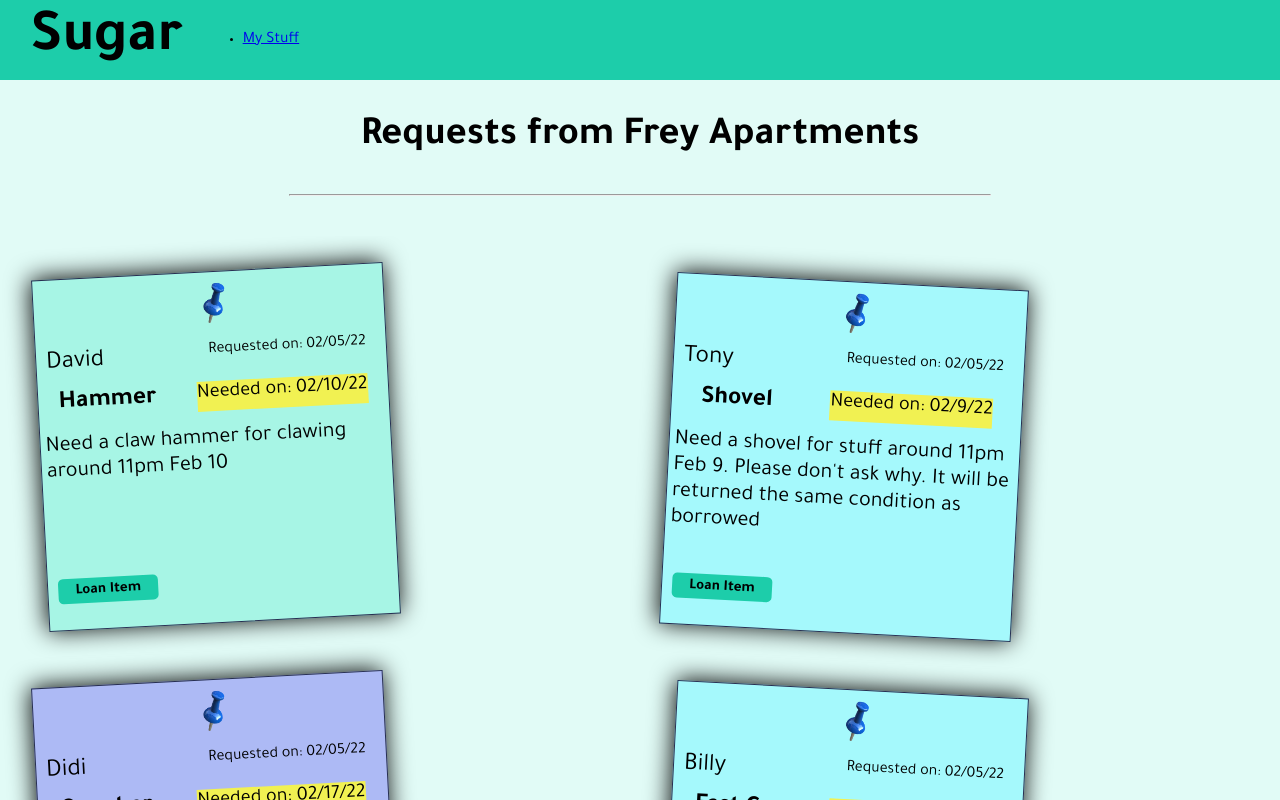
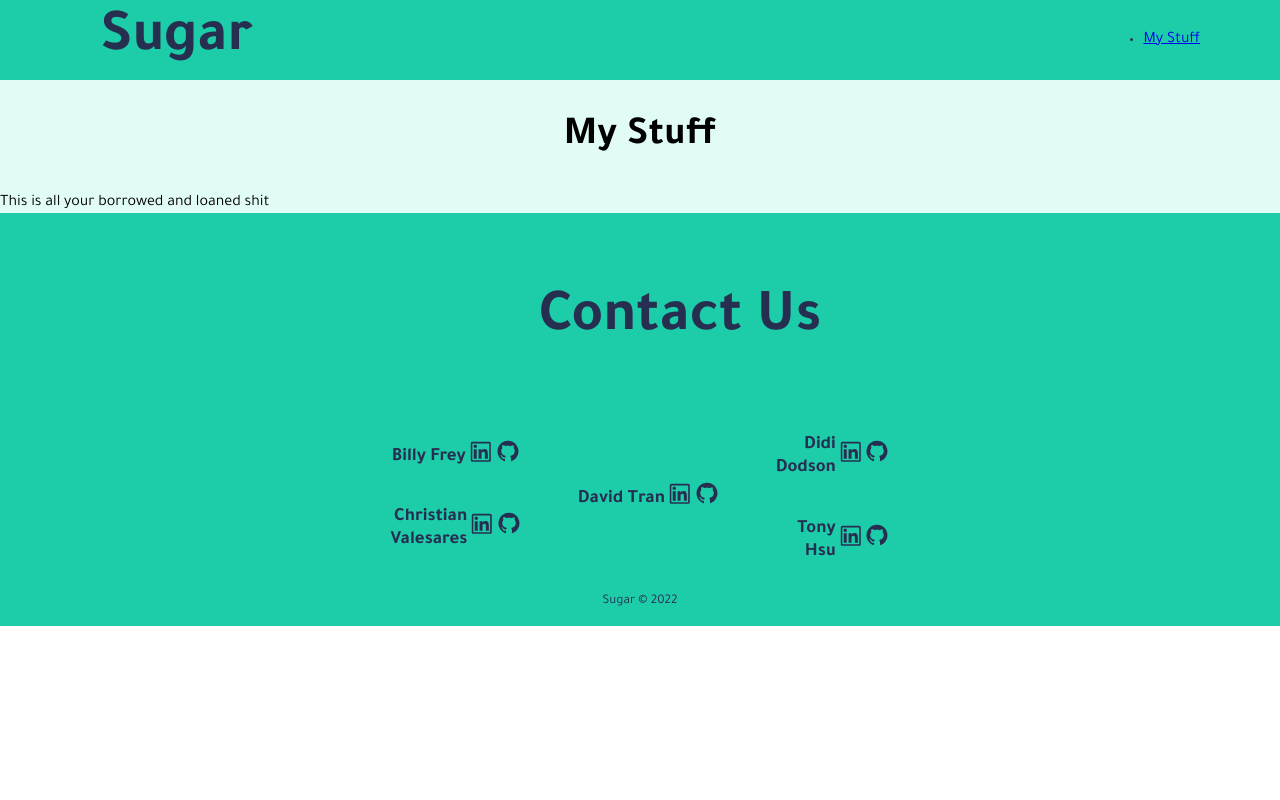
Before and after one commit to 2108-Sugar/Sugar_FE, a React (Create React App) app: page /my-stuff in a window 1280 px wide. Shown: the top 800 px of the page. Built offline with nearby package versions, Linux system fonts and the light colour scheme; a web font is replaced by a local one.

Commit message:
Move button to end and set up routes

```diff
--- a/src/Components/App/App.js
+++ b/src/Components/App/App.js
@@ -2,8 +2,9 @@ import React, { Component } from 'react';
 import Header from '../Header/Header';
 import data from '../SampleData/sample-data';
 import DashboardCardContainer from '../DashboardCardContainer/DashboardCardContainer';
-
+import { Routes, Route } from 'react-router-dom';
 import './App.css'
+import MyStuffContainer from '../MyStuffContainer/MyStuffContainer';
 
 import Footer from '../Footer/Footer';
 
@@ -32,9 +33,22 @@ class App extends Component {
     return (
       <main className='App'>
         <Header communityPage={this.state.communityPage} togglePage={this.togglePage}/>
-        <h2 className='request-title'>Requests from Frey Apartments</h2>
-        <hr/>
-        <DashboardCardContainer requests={this.state.requests} />
+        <Routes>
+          <Route path='/' element={
+            <div className='community-page'>
+              <h2 className='request-title'>Requests from Frey Apartments</h2>
+              <DashboardCardContainer requests={this.state.requests} />
+            </div>
+          }
+          />
+          <Route path='/my-stuff' element={
+            <div className='requests-page'>
+              <h2 className='request-title'>My Stuff</h2>
+              <MyStuffContainer />
+            </div>
+          }
+          />
+        </Routes>
         <Footer />
       </main>
     )
--- a/src/Components/Header/Header.css
+++ b/src/Components/Header/Header.css
@@ -3,13 +3,18 @@
   width: 100vw;
   height: 10vh;
   display: flex;
-  justify-content: flex-start;
+  justify-content: space-between;
   align-items: center;
+  color: #272F51
 }
 
 h1 {
-  margin-left: 10px;
+  margin-left: 5rem;
   font-size: 60px;
   font-weight: 700;
   padding: 20px;
 }
+
+.nav-button {
+  margin-right: 5rem;
+}
--- a/src/Components/Header/Header.js
+++ b/src/Components/Header/Header.js
@@ -1,4 +1,4 @@
-import React, { useState } from 'react';
+import React from 'react';
 import './Header.css';
 import { Link } from 'react-router-dom';
 
@@ -8,14 +8,14 @@ const Header = ({ communityPage, togglePage }) => {
     <div className='header-container'>
       <h1>Sugar</h1>
       <ul className='nav-container'>
-      {communityPage ? <li className='community'>
+      {communityPage ? <li className='nav-button'>
           <Link to='/'>
             <span onClick={togglePage}>My Stuff</span>
           </Link>
         </li>
         :
-        <li className='community'>
-          <Link to='/'>
+        <li className='nav-button'>
+          <Link to='/my-stuff'>
             <span onClick={togglePage}>Community Page</span>
           </Link>
         </li>}
--- a/src/Components/MyStuffContainer/MyStuffContainer.js
+++ b/src/Components/MyStuffContainer/MyStuffContainer.js
@@ -1,2 +1,9 @@
-import React, { Component } from 'react';
+import React from 'react';
 import './MyStuffContainer.css'
+
+
+const MyStuffContainer = () => {
+  return <div>This is all your borrowed and loaned shit</div>;
+}
+
+export default MyStuffContainer;
```
